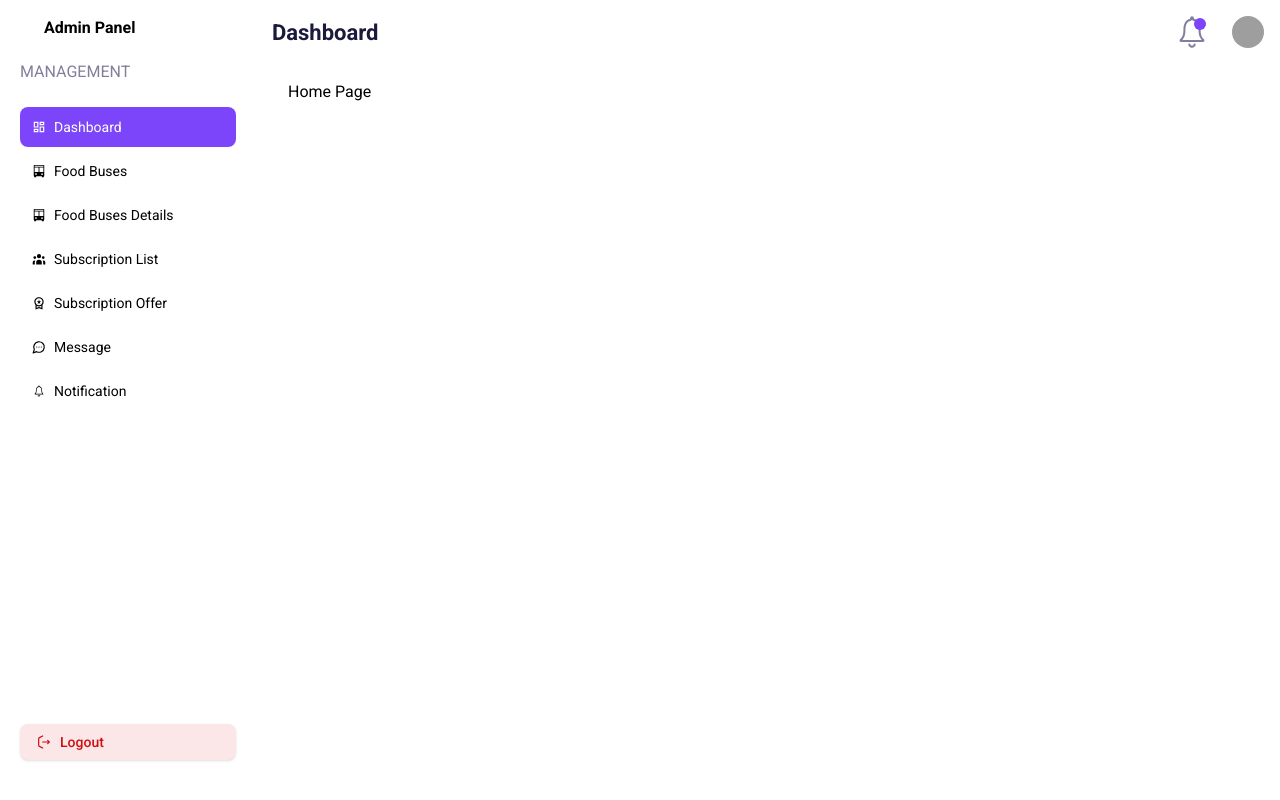
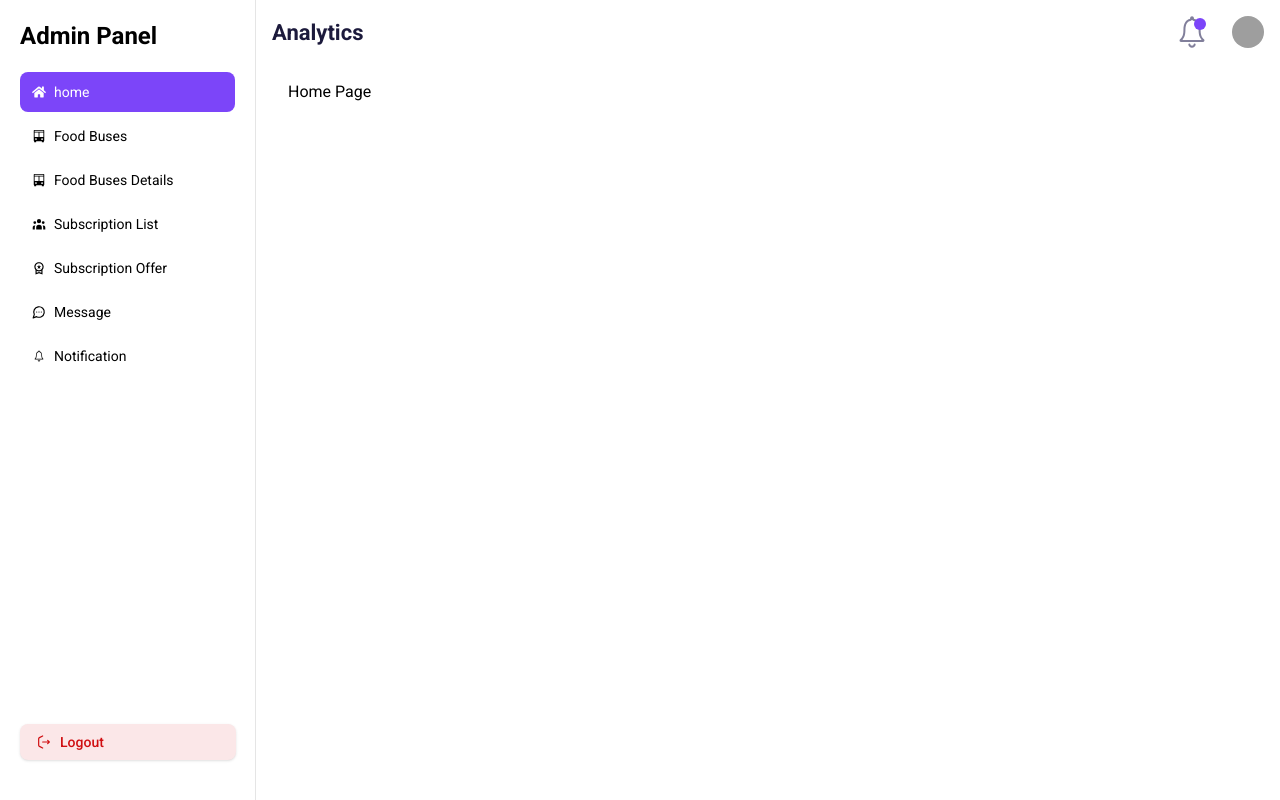
Before and after one commit to Nahid-Mahmud/prottohik-shopping-frontend, a Next.js app: page / in a window 1280 px wide. Built offline with nearby package versions, Linux system fonts and the light colour scheme; grey boxes are pictures that could not be loaded.

Commit message:
update header title and improve sidebar layout with new icons

```diff
--- a/src/components/shared/GetHeaderTitle.tsx
+++ b/src/components/shared/GetHeaderTitle.tsx
@@ -11,7 +11,7 @@ const GetHeaderTitle = () => {
   useEffect(() => {
     switch (pathname) {
       case "/":
-        setTitle("Dashboard");
+        setTitle("Analytics");
         break;
       case "/food-buses":
         setTitle("Food Provider");
--- a/src/components/shared/Sidebar.tsx
+++ b/src/components/shared/Sidebar.tsx
@@ -1,15 +1,16 @@
 import Link from "next/link";
 import NavLink from "./NavLink";
 
+import { FaHome } from "react-icons/fa";
 import { HiUserGroup } from "react-icons/hi";
 import { IoIosNotificationsOutline } from "react-icons/io";
 import { IoBusSharp } from "react-icons/io5";
 import { LuMessageCircleMore } from "react-icons/lu";
-import { MdOutlineDashboard, MdOutlineWorkspacePremium } from "react-icons/md";
+import { MdOutlineWorkspacePremium } from "react-icons/md";
 import { Button } from "../ui/button";
 
 const navLinks = [
-  { icon: <MdOutlineDashboard />, href: "/", label: "Dashboard" },
+  { icon: <FaHome />, href: "/", label: "home" },
   { icon: <IoBusSharp />, href: "/food-buses", label: "Food Buses" },
   { icon: <IoBusSharp />, href: "/food-buses-details", label: "Food Buses Details" },
   { icon: <HiUserGroup />, href: "/subscription-list", label: "Subscription List" },
@@ -24,16 +25,13 @@ const navLinks = [
 
 function Sidebar() {
   return (
-    <div className="flex px-5 flex-col h-full bg-white">
-      <div className="px-6 pb-6 pt-4">
-        <Link href="/" className="flex items-center gap-2">
-          {/* <Image height={1000} width={1000} src={logo} alt="Logo" className="h-full w-full" /> */}
-          <span className="font-semibold">Admin Panel</span>
-        </Link>
-      </div>
+    <div className="flex px-5 flex-col h-full bg-white border-r border-[#e5e5e5]">
+      <Link href="/" className="flex  gap-2">
+        <span className="font-semibold text-2xl my-5">Admin Panel</span>
+      </Link>
+
       <nav className="flex justify-between h-full mb-10 flex-col">
         <div className="flex-1 h-full flex flex-col gap-4 pb-4">
-          <h4 className="text-[#817F9B] text-[16px] mb-3 font-normal leading-[15px]">MANAGEMENT</h4>
           <div className="flex flex-col gap-1">
             {navLinks.map((link, index) => (
               <NavLink key={index} icon={link.icon} href={link.href}>
```
